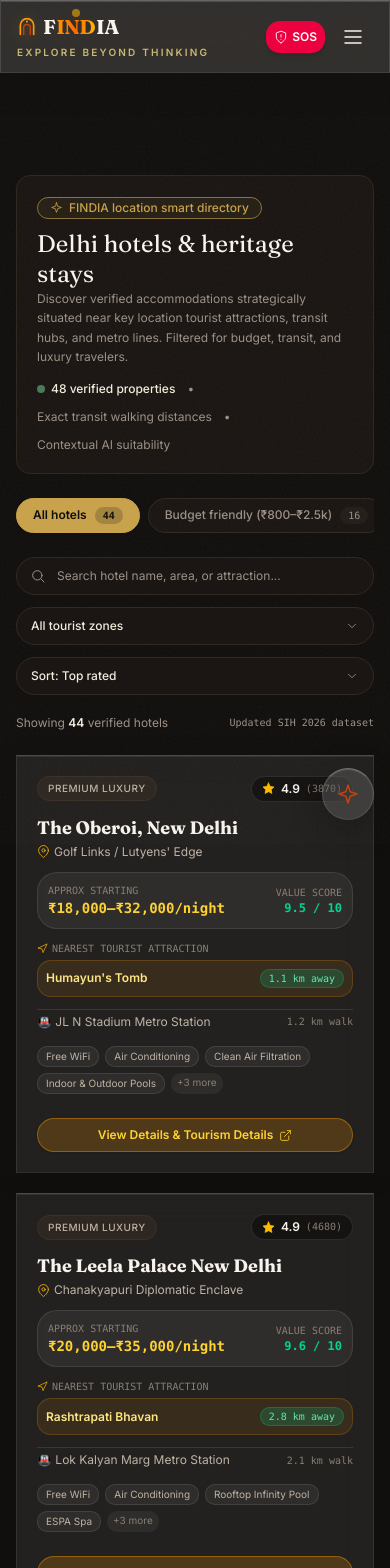
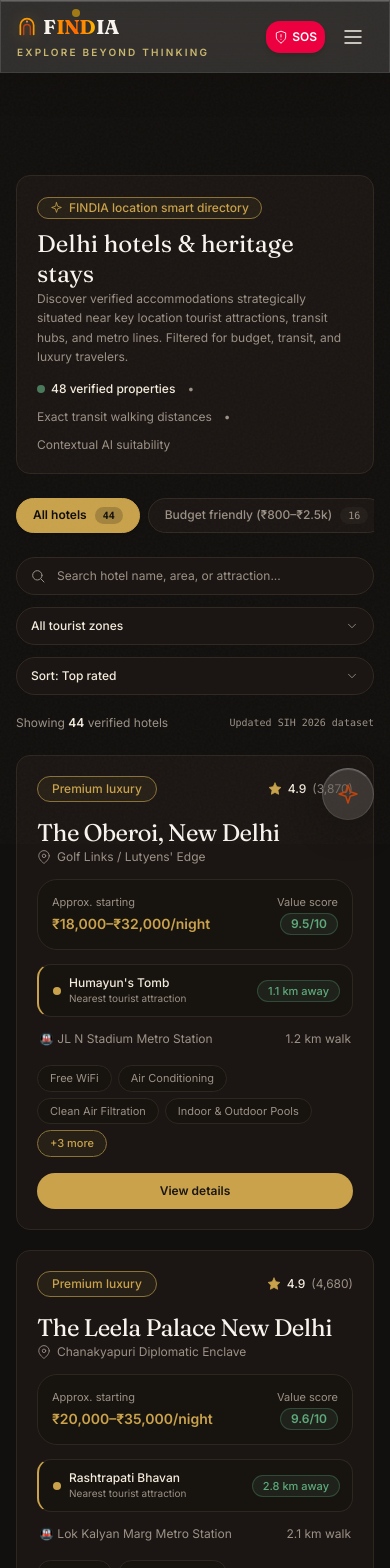
Before and after one commit to mittalgithub0510/FINDIA, a React (Vite) app: page /hotels in a window 390 px wide. Shown: the top 1568 px of the page. Built offline with nearby package versions, Linux system fonts and the light colour scheme.

Commit message:
style: Complete redesign of HotelCard and HotelDetailModal per prompt specs

```diff
--- a/src/features/hotels/HotelCard.jsx
+++ b/src/features/hotels/HotelCard.jsx
@@ -1,98 +1,98 @@
 import React from 'react';
-import { Star, MapPin, Navigation, Wifi, Coffee, Car, Shield, CheckCircle2, ExternalLink } from '../../components/icons';
-import GlassPanel from '../../components/common/GlassPanel';
-import Badge from '../../components/common/Badge';
+import { Star, MapPin } from '../../components/icons';
 
 export function HotelCard({ hotel, onSelect }) {
-  const categoryVariant = {
-    budget: 'emerald',
-    moderate: 'amber',
-    premium: 'gold'
-  }[hotel.category] || 'emerald';
-
   const categoryLabel = {
-    budget: 'Budget Friendly',
-    moderate: 'Mid-Range / Moderate',
-    premium: 'Premium Luxury'
+    budget: 'Budget friendly',
+    moderate: 'Mid-range',
+    premium: 'Premium luxury'
   }[hotel.category] || hotel.category;
 
   return (
-    <GlassPanel className="p-5 flex flex-col justify-between space-y-4 hover:border-amber-500/40 transition-all duration-300 group">
-      <div className="space-y-3">
-        {/* Header Badges & Rating */}
-        <div className="flex items-center justify-between gap-2 flex-wrap">
-          <Badge variant={categoryVariant} size="sm" className="uppercase tracking-wider font-mono text-[10px]">
+    <div className="bg-[#1B1613] border border-[#2E271F] rounded-[14px] p-5 flex flex-col justify-between space-y-4 hover:border-[#8A7238] transition-colors duration-200 group">
+      <div className="space-y-3.5">
+        {/* 1. Top Row: Tier Badge (gold outline pill) + Rating & Review Count */}
+        <div className="flex items-center justify-between gap-2">
+          <span className="px-3.5 py-1 rounded-full border border-[#8A7238] text-[#C9A24B] text-xs font-medium bg-[#C9A24B]/[0.07]">
             {categoryLabel}
-          </Badge>
+          </span>
 
-          <div className="flex items-center gap-1.5 px-2.5 py-1 rounded-full bg-black/40 border border-white/10 text-xs">
-            <Star size={13} className="text-amber-400 fill-amber-400" />
-            <span className="font-bold text-text-high">{hotel.rating || 'N/A'}</span>
+          <div className="flex items-center gap-1.5 text-xs text-[#F3EBDC]">
+            <Star size={14} className="text-[#C9A24B] fill-[#C9A24B]" />
+            <span className="font-medium text-[#F3EBDC]">{hotel.rating || 'N/A'}</span>
             {hotel.reviewCount && (
-              <span className="text-[10px] text-text-low font-mono">({hotel.reviewCount})</span>
+              <span className="text-[#9C9186] font-normal">({hotel.reviewCount.toLocaleString()})</span>
             )}
           </div>
         </div>
 
-        {/* Title & Area */}
-        <div>
-          <h3 className="text-lg font-bold font-display text-text-high group-hover:text-amber-300 transition-colors">
-            {hotel.name}
-          </h3>
-          <div className="flex items-center gap-1 text-xs text-text-mid mt-0.5">
-            <MapPin size={13} className="text-amber-400 shrink-0" />
-            <span className="truncate">{hotel.area}</span>
-          </div>
+        {/* 2. Hotel Name (Serif font, ~25px, warm cream) */}
+        <h3 className="font-['Fraunces',serif] text-[24px] sm:text-[26px] font-medium text-[#F3EBDC] leading-snug tracking-tight group-hover:text-[#F3EBDC]/90 transition-colors">
+          {hotel.name}
+        </h3>
+
+        {/* 3. Location Line (Muted grey-brown) */}
+        <div className="flex items-center gap-1.5 text-xs text-[#9C9186]">
+          <MapPin size={14} className="text-[#9C9186] shrink-0" />
+          <span className="truncate">{hotel.area}</span>
         </div>
 
-        {/* Price & Value Score */}
-        <div className="p-2.5 rounded-xl bg-white/5 border border-white/10 flex items-center justify-between">
+        {/* 4. Single Unified Price & Value Block */}
+        <div className="p-3.5 rounded-xl bg-[#17130F] border border-[#2E271F] flex items-center justify-between gap-2">
           <div>
-            <div className="text-[10px] uppercase font-mono text-text-low">Approx Starting</div>
-            <div className="text-sm font-extrabold text-amber-300 font-mono">{hotel.priceRange}</div>
+            <span className="text-[11px] text-[#9C9186] block">Approx. starting</span>
+            <span className="text-sm sm:text-base font-semibold text-[#C9A24B]">
+              {hotel.priceRange}
+            </span>
           </div>
           {hotel.valueScore && (
             <div className="text-right">
-              <div className="text-[10px] uppercase font-mono text-text-low">Value Score</div>
-              <div className="text-xs font-bold text-emerald-400 font-mono">{hotel.valueScore} / 10</div>
+              <span className="text-[11px] text-[#9C9186] block">Value score</span>
+              <span className="text-xs font-semibold text-[#5FA97C] bg-[#5FA97C]/10 border border-[#5FA97C]/30 px-2.5 py-0.5 rounded-full inline-block">
+                {hotel.valueScore}/10
+              </span>
             </div>
           )}
         </div>
 
-        {/* Nearest Attractions Pill */}
+        {/* 5. Nearest Tourist Attraction Route Element */}
         {hotel.nearestAttractions && hotel.nearestAttractions.length > 0 && (
-          <div className="space-y-1">
-            <div className="text-[10px] uppercase font-mono text-text-low flex items-center gap-1">
-              <Navigation size={11} className="text-amber-400" />
-              <span>Nearest Tourist Attraction</span>
+          <div className="pl-3.5 py-2.5 pr-3 rounded-lg bg-[#17130F] border border-[#2E271F] border-l-2 border-l-[#C9A24B] flex items-center justify-between gap-2">
+            <div className="flex items-center gap-2 min-w-0">
+              <span className="w-2 h-2 rounded-full bg-[#C9A24B] shrink-0" />
+              <div className="min-w-0">
+                <span className="text-xs font-medium text-[#F3EBDC] block truncate">
+                  {hotel.nearestAttractions[0].name}
+                </span>
+                <span className="text-[10px] text-[#9C9186] block">
+                  Nearest tourist attraction
+                </span>
+              </div>
             </div>
-            <div className="flex items-center justify-between p-2 rounded-lg bg-amber-500/10 border border-amber-500/20 text-xs">
-              <span className="font-bold text-amber-200">{hotel.nearestAttractions[0].name}</span>
-              <span className="font-mono text-[10px] text-emerald-300 bg-emerald-500/20 px-2 py-0.5 rounded-full border border-emerald-500/30">
-                {hotel.nearestAttractions[0].distanceKm} km away
-              </span>
-            </div>
+            <span className="text-[11px] font-medium text-[#5FA97C] bg-[#5FA97C]/10 border border-[#5FA97C]/30 px-2.5 py-0.5 rounded-full shrink-0">
+              {hotel.nearestAttractions[0].distanceKm} km away
+            </span>
           </div>
         )}
 
-        {/* Metro Connectivity Badge */}
+        {/* 6. Metro / Transit Line */}
         {hotel.nearestMetro && (
-          <div className="text-xs text-text-mid flex items-center justify-between pt-1 border-t border-white/10">
+          <div className="flex items-center justify-between text-xs text-[#9C9186] px-0.5">
             <span className="truncate">🚇 {hotel.nearestMetro.name}</span>
-            <span className="font-mono text-[10px] text-text-low shrink-0">{hotel.nearestMetro.distanceKm} km walk</span>
+            <span className="shrink-0">{hotel.nearestMetro.distanceKm} km walk</span>
           </div>
         )}
 
-        {/* Amenities Preview */}
+        {/* 7. Amenities Pill Chips */}
         {hotel.amenities && (
           <div className="flex flex-wrap gap-1.5 pt-1">
             {hotel.amenities.slice(0, 4).map((amenity, idx) => (
-              <span key={idx} className="text-[10px] px-2 py-0.5 rounded-md bg-white/5 border border-white/10 text-text-mid">
+              <span key={idx} className="text-[11px] px-3 py-1 rounded-full bg-[#17130F] border border-[#2E271F] text-[#9C9186]">
                 {amenity}
               </span>
             ))}
             {hotel.amenities.length > 4 && (
-              <span className="text-[10px] px-1.5 py-0.5 rounded-md bg-white/5 text-text-low">
+              <span className="text-[11px] px-3 py-1 rounded-full bg-[#C9A24B]/[0.07] border border-[#8A7238] text-[#C9A24B] font-medium">
                 +{hotel.amenities.length - 4} more
               </span>
             )}
@@ -100,15 +100,14 @@
         )}
       </div>
 
-      {/* Action Footer */}
+      {/* 8. Single CTA Button: Full width, gold bg, dark text (#1B1613), rounded pill, "View details" */}
       <button
         onClick={() => onSelect && onSelect(hotel)}
-        className="w-full mt-2 py-2 px-3 rounded-xl bg-amber-500/20 hover:bg-amber-500 border border-amber-500/40 text-amber-300 hover:text-bg-base text-xs font-bold transition-all duration-200 flex items-center justify-center gap-1.5 shadow-sm"
+        className="w-full py-2.5 px-4 rounded-full bg-[#C9A24B] hover:brightness-110 text-[#1B1613] text-xs font-semibold transition-all duration-150 text-center cursor-pointer"
       >
-        <span>View Details & Tourism Details</span>
-        <ExternalLink size={13} />
+        View details
       </button>
-    </GlassPanel>
+    </div>
   );
 }
 
--- a/src/features/hotels/HotelDetailModal.jsx
+++ b/src/features/hotels/HotelDetailModal.jsx
@@ -19,7 +19,7 @@
     <div className="fixed inset-0 z-50 flex items-center justify-center p-4 bg-black/80 backdrop-blur-md overflow-y-auto">
       <div className="relative w-full max-w-2xl max-h-[90vh] overflow-y-auto bg-[#17130F] rounded-[16px] border border-[#2E271F] shadow-2xl text-[#F3EBDC] flex flex-col justify-between">
 
-        {/* Modal Main Padding Container */}
+        {/* Modal Main Content Container */}
         <div className="p-6 sm:p-8 space-y-6">
           {/* Close Button Top Right */}
           <button
@@ -45,7 +45,7 @@
               )}
             </div>
 
-            {/* 2. Hotel Name & Address */}
+            {/* 2. Hotel Name & Address Line */}
             <h2 className="text-2xl sm:text-3xl font-medium font-['Fraunces',serif] text-[#F3EBDC] leading-snug">
               {hotel.name}
             </h2>
@@ -75,7 +75,7 @@
             </div>
           </div>
 
-          {/* 4. About this stay (Descriptive paragraph in bordered box) */}
+          {/* 4. About this stay Section */}
           <div className="space-y-2">
             <h4 className="text-xs font-medium text-[#C9A24B]">About this stay</h4>
             <p className="text-xs sm:text-sm text-[#D9CFC0] leading-relaxed bg-[#1B1613] p-4 sm:p-5 rounded-xl border border-[#2E271F]">
@@ -152,27 +152,27 @@
           )}
         </div>
 
-        {/* 9. Footer Bar: Blue Hotel Link Button & Blue Direction Link Button */}
+        {/* 9. Footer Bar: Subtle Pill Buttons with Gold Tint Hover */}
         <div className="px-6 sm:px-8 py-4 bg-[#13100C] border-t border-[#2E271F] rounded-b-[16px] flex flex-col sm:flex-row items-center justify-between gap-3 text-xs">
           <span className="text-[#9C9186]">Verified data source</span>
           <div className="flex items-center gap-3 flex-wrap">
-            {/* Hotel Link Button (Vibrant Blue) */}
+            {/* Official Site Button */}
             <a
               href={officialLink}
               target="_blank"
               rel="noopener noreferrer"
-              className="px-4 py-2 rounded-full bg-blue-600 hover:bg-blue-500 text-white font-medium text-xs transition-all shadow-sm flex items-center gap-1.5 cursor-pointer"
+              className="px-4 py-2 rounded-full bg-[#1B1613] border border-[#2E271F] hover:border-[#8A7238] hover:bg-[#C9A24B]/10 text-[#F3EBDC] font-medium text-xs transition-all flex items-center gap-1.5 cursor-pointer"
             >
-              <span>🏨 Official hotel site</span>
+              <span>🏨 Official site</span>
             </a>
-            {/* Direction Link Button (Vibrant Blue) */}
+            {/* Direction / Tourism Board Button */}
             <a
               href={directionLink}
               target="_blank"
               rel="noopener noreferrer"
-              className="px-4 py-2 rounded-full bg-blue-600 hover:bg-blue-500 text-white font-medium text-xs transition-all shadow-sm flex items-center gap-1.5 cursor-pointer"
+              className="px-4 py-2 rounded-full bg-[#1B1613] border border-[#2E271F] hover:border-[#8A7238] hover:bg-[#C9A24B]/10 text-[#F3EBDC] font-medium text-xs transition-all flex items-center gap-1.5 cursor-pointer"
             >
-              <span>📍 Get directions</span>
+              <span>🗺️ Tourism board</span>
             </a>
           </div>
         </div>
```
